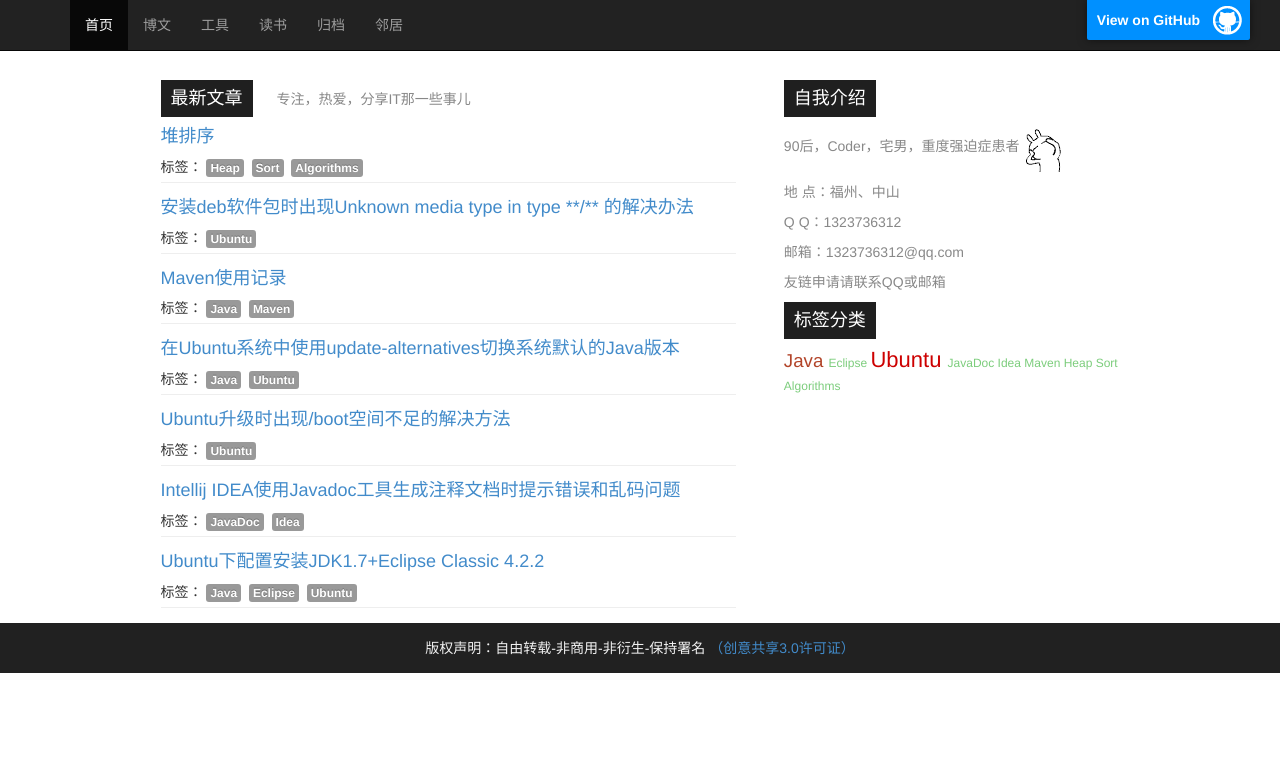
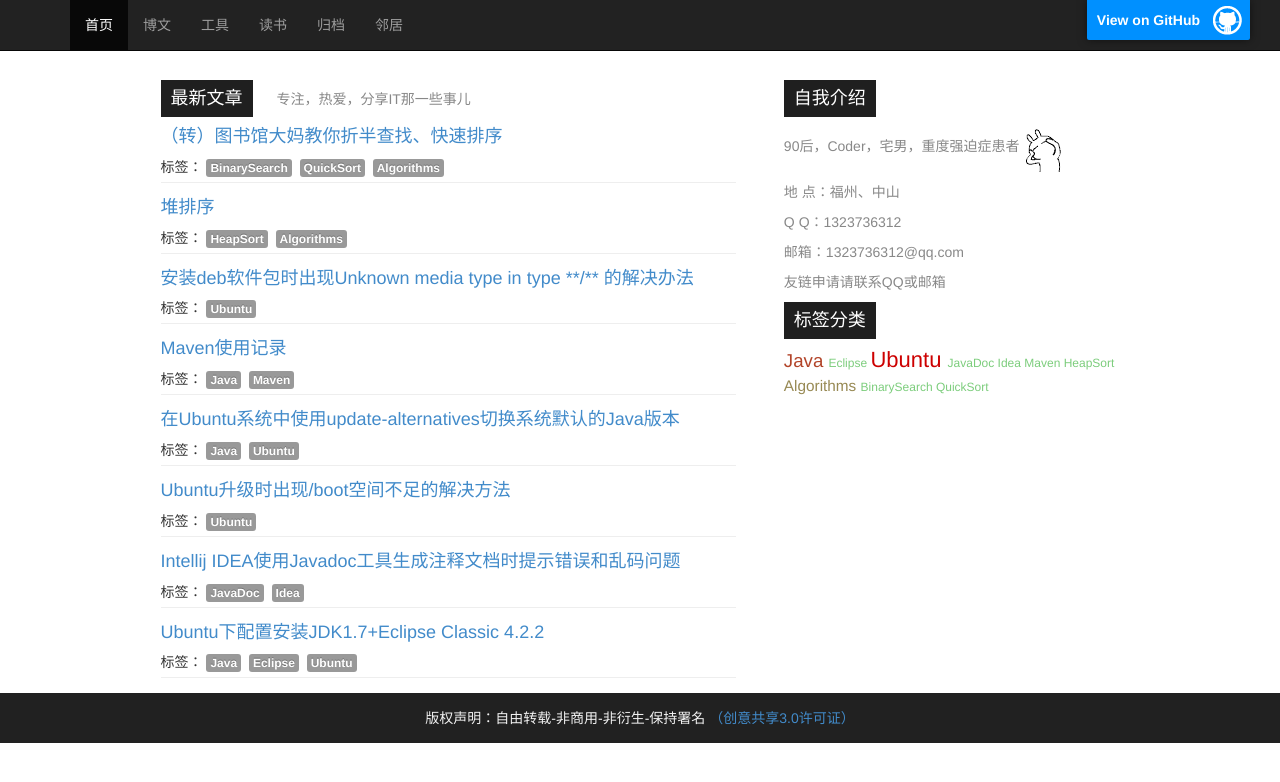
Before and after one commit to sheleng/sheleng.github.io, a Jekyll site: the page built from index.html, in a window 1280 px wide. Shown: the top 782 px of the page. Built offline with Jekyll 4.4.1, drawn with Linux system fonts in a browser that asks for light colours; some of the changed lines change nothing that is shown.

Commit message:
提交新的博文：图书馆大妈教你折半查找、快速排序

```diff
--- a/_posts/blogs/2015-01-14-algorithms-heapsort.md
+++ b/_posts/blogs/2015-01-14-algorithms-heapsort.md
@@ -3,7 +3,7 @@
 title: 堆排序
 autor: Sheleng
 category: blogs
-tags: [Heap,Sort,Algorithms]
+tags: [HeapSort,Algorithms]
 description:
 ---
 
--- /dev/null
+++ b/_posts/blogs/2015-01-15-library-lay-teach-binary-search-quick-sort.md
@@ -0,0 +1,14 @@
+---
+layout: blog-post
+title: （转）图书馆大妈教你折半查找、快速排序
+autor: Sheleng
+category: blogs
+tags: [BinarySearch,QuickSort,Algorithms]
+description:
+---
+
+`@clidewei`：早晨一女生背着一堆书进了阅览室,结果警报响了,大妈让女生看看是哪本书把警报弄响了，那女生把书倒出来，准备一本一本的测。大妈见状急了，把书分成两份,第一份过了一下,响了。又把这一份分成两份接着测，三回就找到了，大妈用鄙视的眼神看着女生，仿佛在说`O(n)`和`O(lgn)`都分不清。(投稿)
+
+`@JaHIY`: 我去省图书馆看见两个志愿者需要把还回来的一堆书按顺序入架， 管理员大妈给他们教的时候说：“你先在这堆书里拉出一本来，把比它号小的扔到一边，比它大的扔到另一边，然后剩下两堆继续这样整，这样排的快！”
+
+文章来源：[http://www.cxyym.com/2014/12/1029/](http://www.cxyym.com/2014/12/1029/)
```
